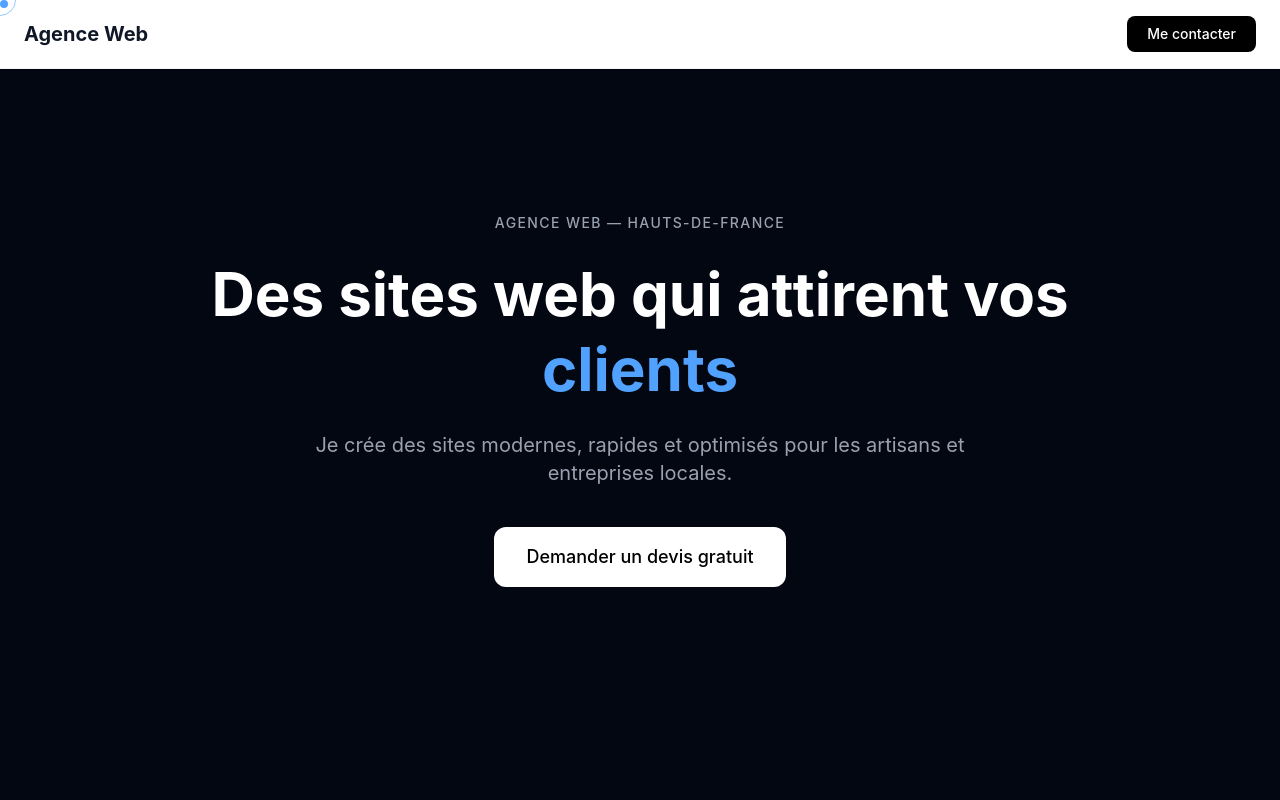
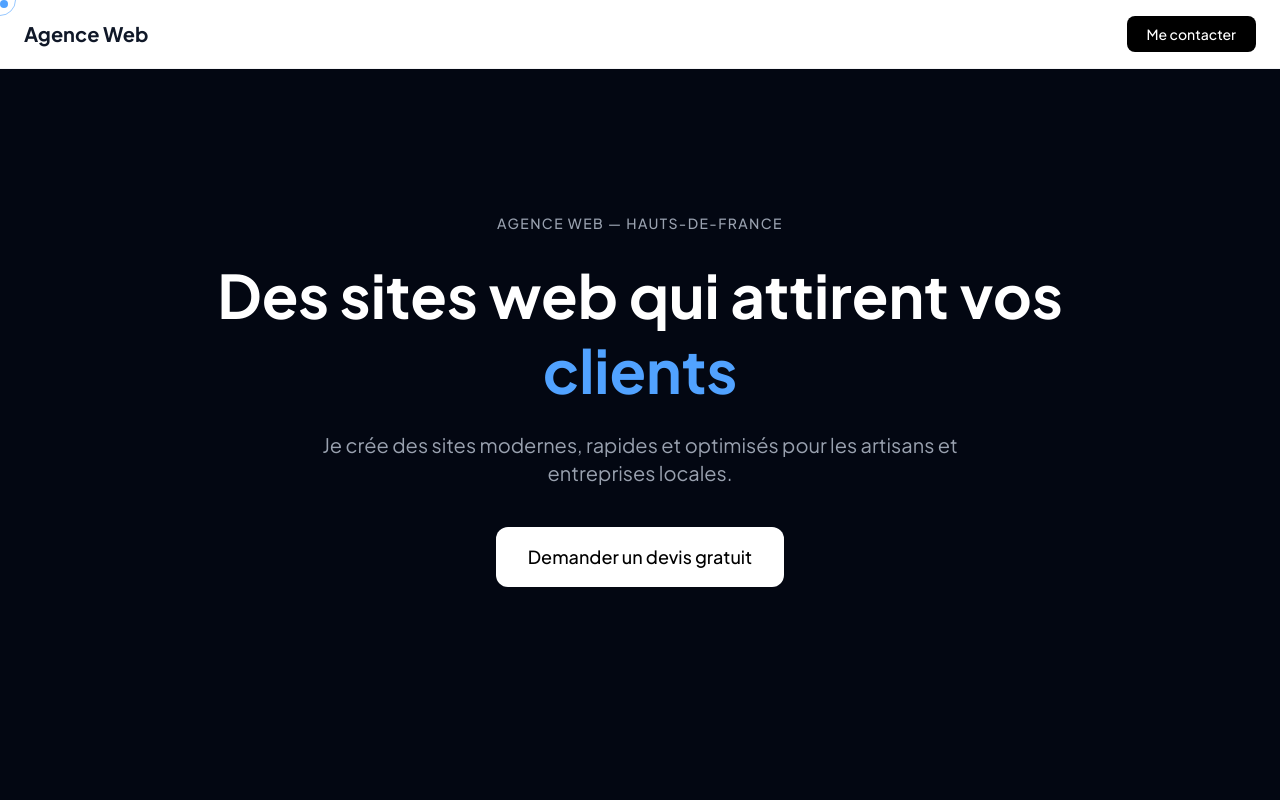
Before and after one commit to enguerrandbourghelle/agence-demo, a Next.js app: page / in a window 1280 px wide. Shown: the top 800 px of the page. Built offline with nearby package versions, Linux system fonts and the light colour scheme.

Commit message:
Police Plus Jakarta Sans premium

```diff
--- a/app/layout.tsx
+++ b/app/layout.tsx
@@ -1,5 +1,8 @@
 import type { Metadata } from "next";
+import { Plus_Jakarta_Sans } from "next/font/google";
 import "./globals.css";
+
+const font = Plus_Jakarta_Sans({ subsets: ["latin"], weight: ["400", "500", "600", "700", "800"] });
 
 export const metadata: Metadata = {
   title: "Agence WebArtisan — Création de sites web pour artisans",
@@ -13,7 +16,7 @@
 }>) {
   return (
     <html lang="fr">
-      <body>{children}</body>
+      <body className={font.className}>{children}</body>
     </html>
   );
 }
```
